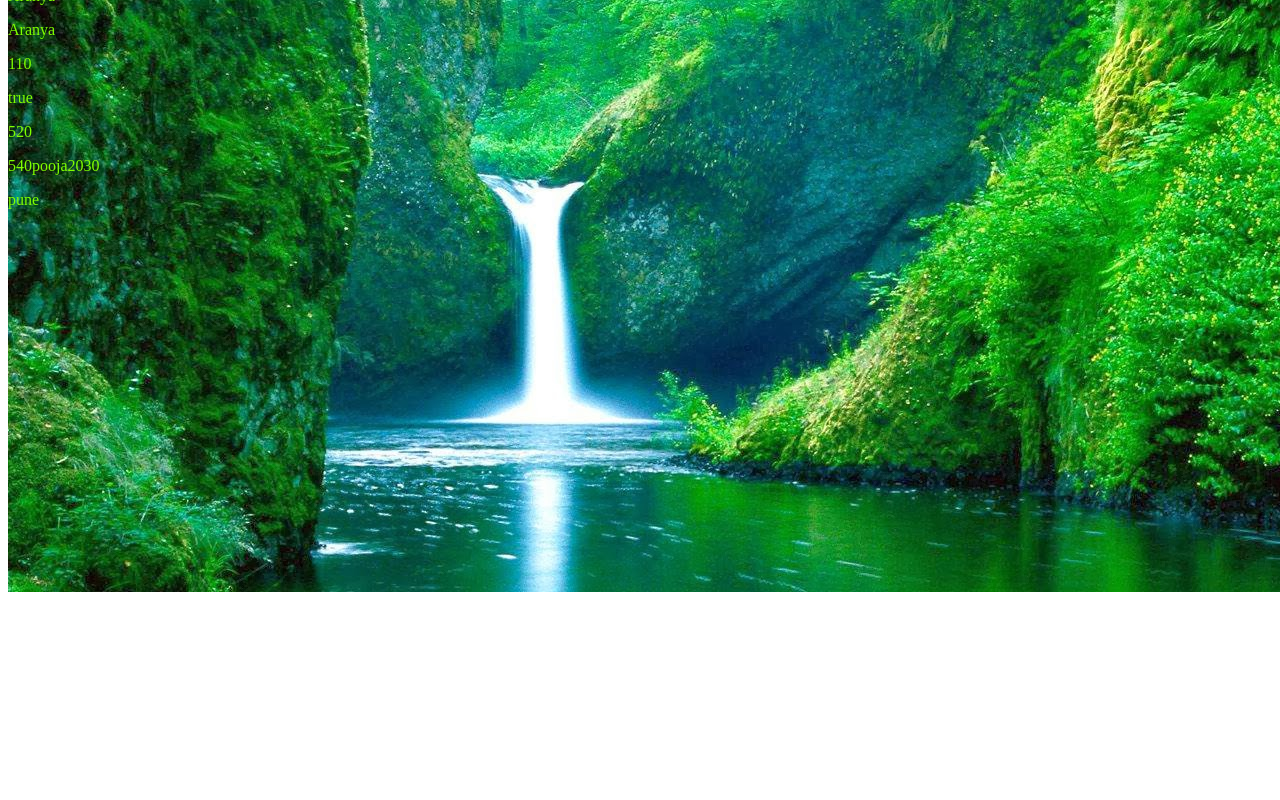
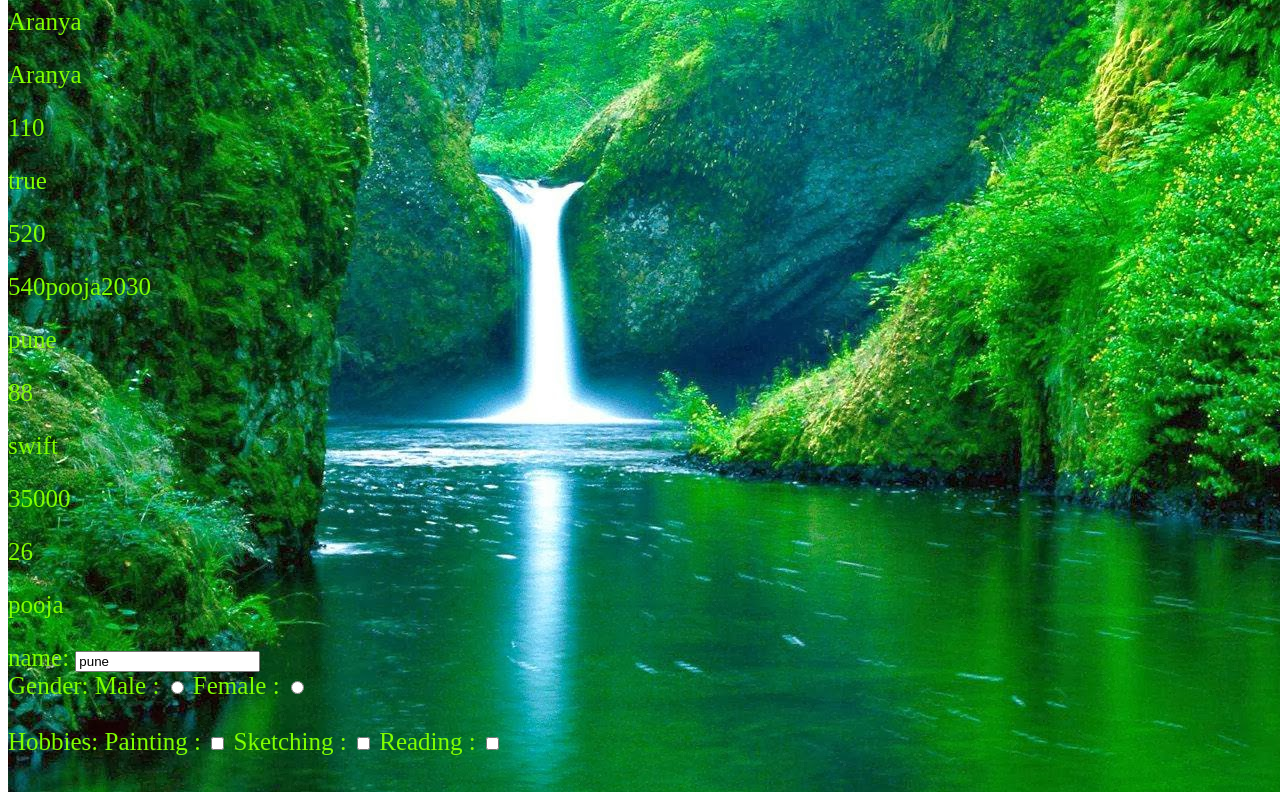
Before and after one commit to kondapooja97/mypracticerepo, an Angular app in the folder Myproject/: page / in a window 1280 px wide. Shown: the part 216-1016 px from the top of the page. Before the commit the page ends 816 px from the top, so only its background shows below. Built offline with nearby package versions, Linux system fonts and the light colour scheme.

Commit message:
one way data binding

```diff
--- a/Myproject/src/app/app.component.html
+++ b/Myproject/src/app/app.component.html
@@ -16,9 +16,29 @@
   <p>{{500+40 +'pooja' + 20+30}}</p><!-- <p>{{typeof(no1)}}</p> In interpolation type of operator will through error -->
 
   <p>{{learningstringinterpolation()}}</p>
+
   <!-- we can function into the ingterpollation -->
 
  <!-- <p>{{no2 = 600}}</p>assigning value to the property from interpolation is not possible-->
 
 <!-- <p>{{}}</p> Parser Error: Blank expressions are not allowed in interpolated strings -->
+
+<p>{{no3}}</p>
+<p>{{car}}</p><!--array of property-->
+<p>{{student.salary}}</p>
+<p>{{student.age}}</p>
+<p>{{student.name}}</p>
+
+
+<!--Property Binding -->
+name: <input type="text" [value]='city2' placeholder="Please Enter your name">
+<br>
+Gender:
+Male : <input type="radio" [value]="genderM" name="gender" (change)="gen($event)">
+Female : <input type="radio" [value]="genderF" name="gender" (change)="gen($event)">
+<br><br>
+Hobbies:
+Painting : <input type="checkbox" [value]="paintinghobbies" (change)="Hobbies($event)">
+Sketching : <input type="checkbox" [value]="sketchinghobbies" (change)="Hobbies($event)">
+Reading : <input type="checkbox" [value]="readinghobbies" (change)="Hobbies($event)">
 </div>
--- a/Myproject/src/app/app.component.scss
+++ b/Myproject/src/app/app.component.scss
@@ -2,9 +2,11 @@
 .main
 {
     // background-color: rgb(158, 243, 196);
-    height: 800px;
+    height: 1000px;
     width: 110rem;
     color:chartreuse;
+    font-size: 25px;
+    background-repeat: no-repeat;
     background-image: url('/assets/Images/natureimg.jpg');
 }
 
--- a/Myproject/src/app/app.component.ts
+++ b/Myproject/src/app/app.component.ts
@@ -19,13 +19,54 @@ export class AppComponent { //class to write code here
  name='Aranya';
  num1=10;
  num2=100;
+ no3='88';
 
+ cars:string[]=['Audi','Jaguar','swift','BMW'];  //array of property
+ car=this.cars[2];
+
+ student={name:'pooja',age:26,salary:35000};
+
+ genderM='Male';
+ genderF='Female';
+
+ paintinghobbies="painting";
+ sketchinghobbies="sketching"
+ readinghobbies="reading";
+
+  userhobbies:string[]=[];
+
+  favfruit = 'Orange';
   constructor(){}    //to inject dependancies
 
-//life cycle hooks
+    //life cycle hooks
 
-//functions
-  learningstringinterpolation(){
+    //functions
+    //Data binding: It is a technique to link data between a component and the DOM.
+    //1.one way data binding 2.two way data binding
+    //1.one way data binding :1.string interpolation 2.property binding 3.event binding
+    //string interpolation:It is a one way data binding technique: .ts/model to dom/html/template {{}}
+
+  learningstringinterpolation(){ //Void: default type of function
       return this.city2;
   }
+
+  gen(data:any){
+    console.log('data',data.target.value);
+
+   }
+
+  Hobbies(data : any){
+    console.log(data.target.value);
+    console.log(this.userhobbies);
+   }
+   //this keyword use >> js : this key word is getting used inside object to point object's key
+  //ts: this keyword is used to point global properties.
+  //It is also used in functions to fetch value of global properties.
+
+   fruit(){
+    console.log(this.favfruit);
+   }
+
+
+
 }
```
